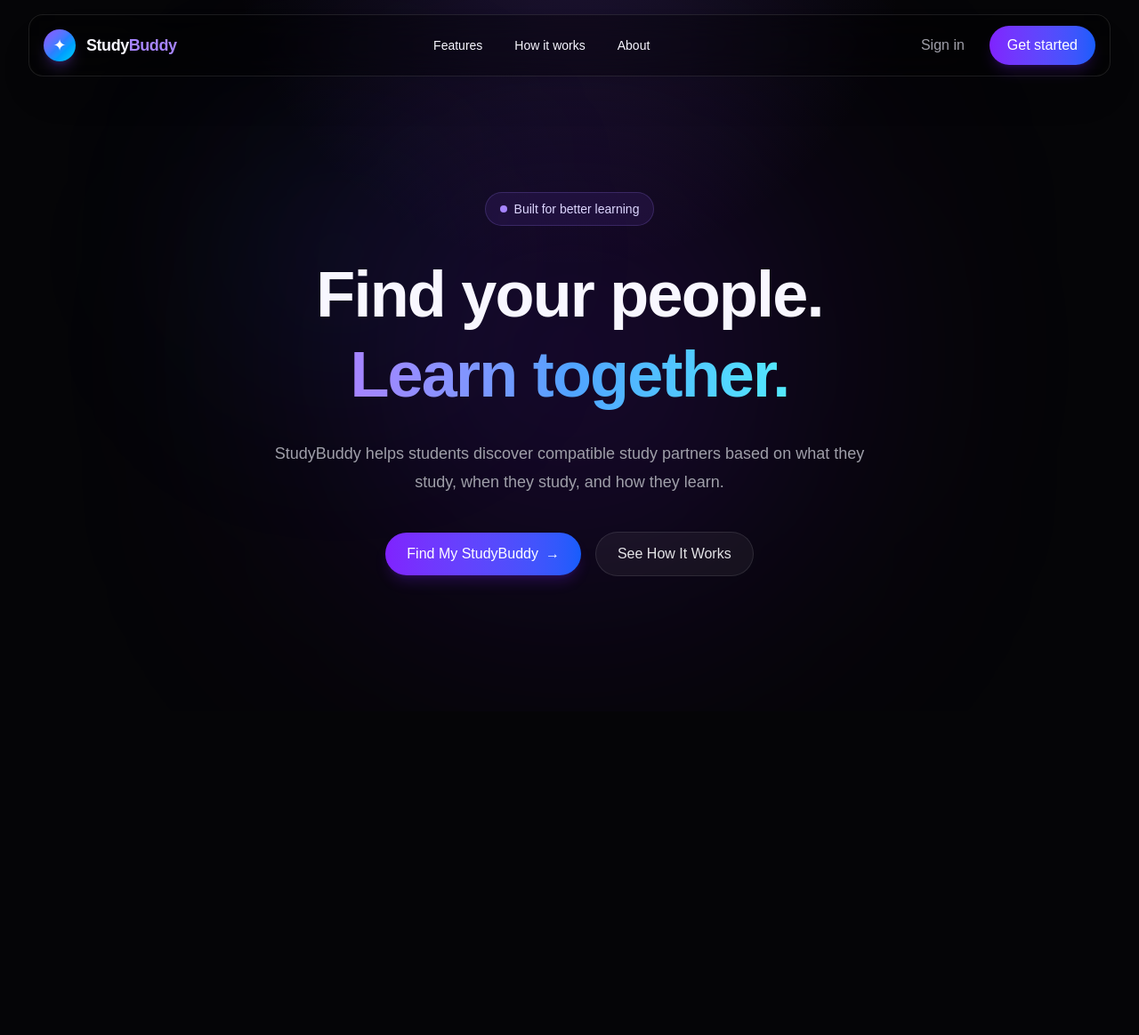
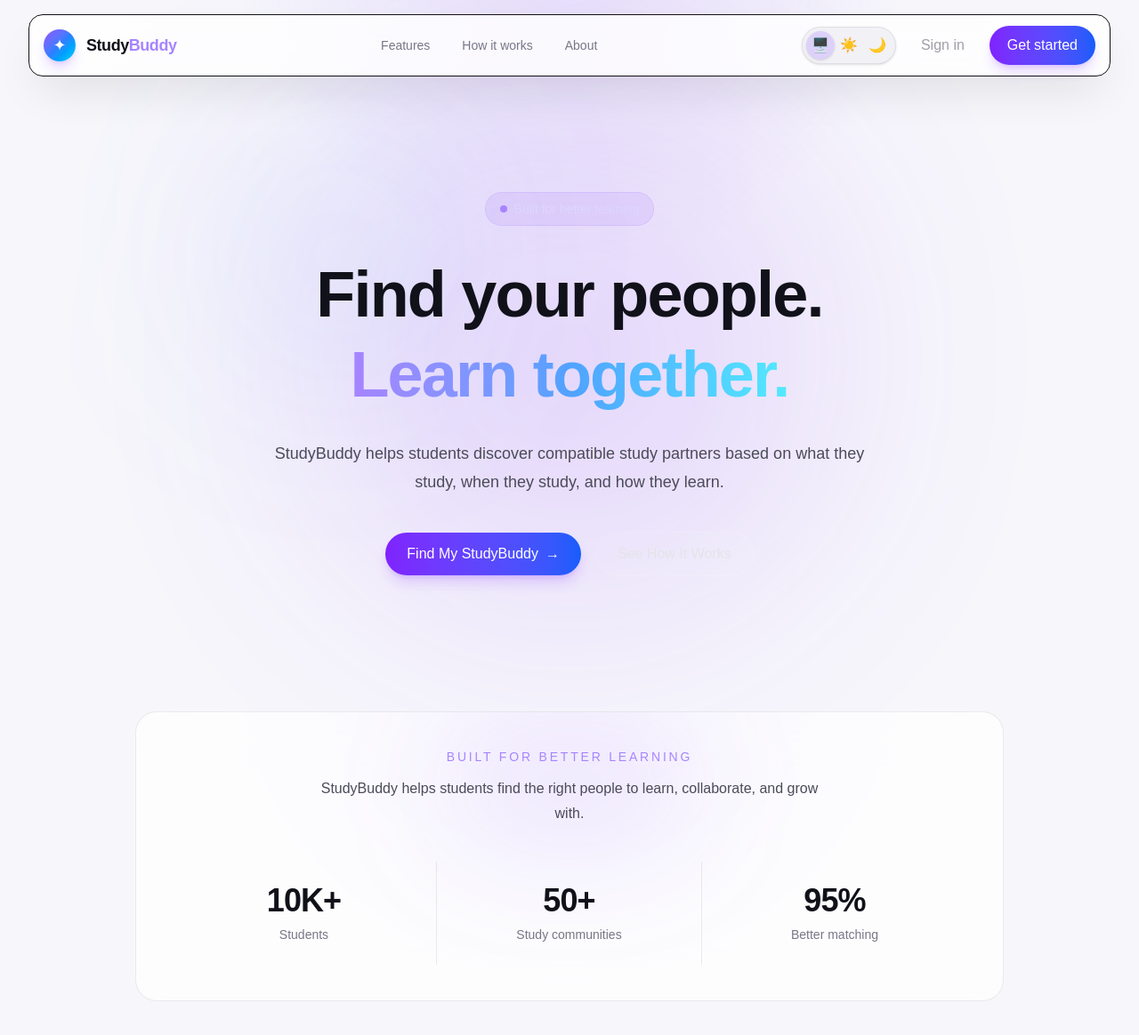
Before and after one commit to KmShoyab/StudyBuddy, a Next.js app in the folder frontend/: page / in a window 1280 px wide. Shown: the top 1164 px of the page at 89% size. Before the commit the page ends 800 px from the top, so only its background shows below. Built offline with nearby package versions, Linux system fonts and the light colour scheme.

Commit message:
Add trust stats section to landing page

```diff
--- a/frontend/app/globals.css
+++ b/frontend/app/globals.css
@@ -31,6 +31,21 @@
   --radius-xl: 1.5rem;
   --radius-full: 9999px;
 }
+html.light {
+  --background: #f7f7fb;
+  --foreground: #11111a;
+
+  --surface: #ffffff;
+  --surface-soft: #f1f1f6;
+  --surface-elevated: #ffffff;
+
+  --border: rgba(17, 17, 26, 0.08);
+  --border-strong: rgba(17, 17, 26, 0.14);
+
+  --text-primary: #11111a;
+  --text-secondary: #4b4b5a;
+  --text-muted: #777787;
+}
 
 * {
   box-sizing: border-box;
@@ -56,6 +71,9 @@ body {
   font-family: Arial, Helvetica, sans-serif;
 
   min-height: 100vh;
+  transition:
+  background-color 300ms ease,
+  color 300ms ease;
 }
 
 button,
@@ -212,3 +230,42 @@ a {
     transition-duration: 0.01ms !important;
   }
 }
+/* Theme-aware utility helpers */
+
+.theme-surface {
+  background: var(--surface);
+  border-color: var(--border);
+}
+
+.theme-surface-soft {
+  background: var(--surface-soft);
+  border-color: var(--border);
+}
+
+.theme-text-primary {
+  color: var(--text-primary);
+}
+
+.theme-text-secondary {
+  color: var(--text-secondary);
+}
+
+.theme-text-muted {
+  color: var(--text-muted);
+}
+
+.theme-border {
+  border-color: var(--border);
+}
+
+.theme-border-strong {
+  border-color: var(--border-strong);
+}
+
+.theme-transition {
+  transition:
+    background-color 300ms ease,
+    border-color 300ms ease,
+    color 300ms ease,
+    box-shadow 300ms ease;
+}
--- a/frontend/app/page.tsx
+++ b/frontend/app/page.tsx
@@ -1,16 +1,15 @@
 import Navbar from "@/components/Navbar";
 import Button from "@/components/Button";
+import TrustStats from "@/components/TrustStats";
 
 export default function Home() {
   return (
     <main className="min-h-screen">
-
       {/* Navigation */}
       <Navbar />
 
       {/* Hero */}
       <section className="relative mx-auto flex min-h-screen max-w-7xl items-center justify-center overflow-hidden px-6 pb-20 pt-36 text-center">
-
         {/* Main glow */}
         <div className="pointer-events-none absolute left-1/2 top-1/2 -z-10 h-[500px] w-[500px] -translate-x-1/2 -translate-y-1/2 rounded-full bg-violet-600/20 blur-[140px]" />
 
@@ -18,7 +17,6 @@ export default function Home() {
         <div className="pointer-events-none absolute left-[20%] top-[20%] -z-10 h-[250px] w-[250px] rounded-full bg-blue-500/10 blur-[120px]" />
 
         <div className="max-w-4xl">
-
           {/* Badge */}
           <div className="mb-8 inline-flex items-center gap-2 rounded-full border border-violet-400/20 bg-violet-500/10 px-4 py-2 text-sm text-violet-200">
             <span className="h-2 w-2 rounded-full bg-violet-400 shadow-lg shadow-violet-400/80" />
@@ -26,19 +24,18 @@ export default function Home() {
           </div>
 
           {/* Heading */}
-          <h1 className="text-5xl font-extrabold leading-tight tracking-tight sm:text-6xl md:text-7xl">
+          <h1 className="theme-text-primary text-5xl font-extrabold leading-tight tracking-tight sm:text-6xl md:text-7xl">
             Find your people.
             <br />
-
             <span className="bg-gradient-to-r from-violet-400 via-blue-400 to-cyan-300 bg-clip-text text-transparent">
               Learn together.
             </span>
           </h1>
 
           {/* Description */}
-          <p className="mx-auto mt-7 max-w-2xl text-base leading-8 text-zinc-400 sm:text-lg">
-            StudyBuddy helps students discover compatible study partners
-            based on what they study, when they study, and how they learn.
+          <p className="theme-text-secondary mx-auto mt-7 max-w-2xl text-base leading-8 sm:text-lg">
+            StudyBuddy helps students discover compatible study partners based
+            on what they study, when they study, and how they learn.
           </p>
 
           {/* Buttons */}
@@ -48,13 +45,13 @@ export default function Home() {
               <span className="ml-2">→</span>
             </Button>
 
-            <Button variant="secondary">
-              See How It Works
-            </Button>
+            <Button variant="secondary">See How It Works</Button>
           </div>
+        </div>
+            </section>
 
-        </div>
-      </section>
+      {/* Trust Stats */}
+      <TrustStats />
 
     </main>
   );
--- a/frontend/components/Navbar.tsx
+++ b/frontend/components/Navbar.tsx
@@ -1,6 +1,7 @@
 "use client";
 
 import { useState } from "react";
+import ThemeToggle from "@/components/ThemeToggle";
 
 export default function Navbar() {
   const [mobileMenuOpen, setMobileMenuOpen] = useState(false);
@@ -8,8 +9,7 @@ export default function Navbar() {
   return (
     <header className="fixed inset-x-0 top-0 z-50">
       <div className="mx-auto max-w-7xl px-4 py-4 sm:px-6 lg:px-8">
-        <nav className="flex items-center justify-between rounded-2xl border border-white/10 bg-black/30 px-4 py-3 shadow-2xl shadow-black/10 backdrop-blur-xl">
-
+        <nav className="theme-transition flex items-center justify-between rounded-2xl border bg-[var(--surface)]/80 px-4 py-3 shadow-2xl shadow-black/10 backdrop-blur-xl">
           {/* Logo */}
           <a
             href="/"
@@ -22,7 +22,7 @@ export default function Navbar() {
               <span className="absolute inset-0 -translate-x-full bg-white/20 transition-transform duration-500 group-hover:translate-x-full" />
             </span>
 
-            <span className="text-lg font-bold tracking-tight">
+            <span className="theme-text-primary text-lg font-bold tracking-tight">
               Study<span className="text-violet-400">Buddy</span>
             </span>
           </a>
@@ -35,7 +35,10 @@ export default function Navbar() {
           </div>
 
           {/* Desktop actions */}
+          {/* Desktop actions */}
           <div className="hidden items-center gap-3 md:flex">
+            <ThemeToggle />
+
             <button className="rounded-full px-4 py-2 text-sm font-medium text-zinc-400 transition hover:bg-white/5 hover:text-white">
               Sign in
             </button>
@@ -59,7 +62,7 @@ export default function Navbar() {
 
         {/* Mobile navigation */}
         <div
-          className={`mt-2 overflow-hidden rounded-2xl border border-white/10 bg-black/70 backdrop-blur-xl transition-all duration-300 md:hidden ${
+          className={`theme-transition mt-2 overflow-hidden rounded-2xl border bg-[var(--surface)]/95 backdrop-blur-xl transition-all duration-300 md:hidden ${
             mobileMenuOpen
               ? "max-h-[500px] translate-y-0 opacity-100"
               : "pointer-events-none max-h-0 -translate-y-2 opacity-0"
@@ -113,7 +116,7 @@ function NavLink({
   return (
     <a
       href={href}
-      className="rounded-full px-4 py-2 text-sm text-zinc-400 transition hover:bg-white/5 hover:text-white"
+      className="theme-text-muted rounded-full px-4 py-2 text-sm transition hover:bg-black/5 hover:text-[var(--text-primary)] dark:hover:bg-white/5"
     >
       {children}
     </a>
@@ -133,7 +136,7 @@ function MobileNavLink({
     <a
       href={href}
       onClick={onClick}
-      className="rounded-xl px-4 py-3 text-sm text-zinc-300 transition hover:bg-white/5 hover:text-white"
+      className="theme-text-secondary rounded-xl px-4 py-3 text-sm transition hover:bg-black/5 hover:text-[var(--text-primary)] dark:hover:bg-white/5"
     >
       {children}
     </a>
--- /dev/null
+++ b/frontend/components/ThemeToggle.tsx
@@ -0,0 +1,102 @@
+"use client";
+
+import { useEffect, useState } from "react";
+
+type Theme = "dark" | "light" | "system";
+
+export default function ThemeToggle() {
+  const [theme, setTheme] = useState<Theme>("system");
+
+  useEffect(() => {
+    const savedTheme = localStorage.getItem("studybuddy-theme") as Theme | null;
+
+    if (
+      savedTheme === "dark" ||
+      savedTheme === "light" ||
+      savedTheme === "system"
+    ) {
+      setTheme(savedTheme);
+    }
+  }, []);
+
+  useEffect(() => {
+    const root = document.documentElement;
+
+    if (theme === "dark") {
+      root.classList.add("dark");
+      root.classList.remove("light");
+    }
+
+    if (theme === "light") {
+      root.classList.add("light");
+      root.classList.remove("dark");
+    }
+
+    if (theme === "system") {
+      const prefersDark = window.matchMedia(
+        "(prefers-color-scheme: dark)"
+      ).matches;
+
+      root.classList.toggle("dark", prefersDark);
+      root.classList.toggle("light", !prefersDark);
+    }
+
+    localStorage.setItem("studybuddy-theme", theme);
+  }, [theme]);
+
+  return (
+    <div className="flex items-center rounded-full border border-[var(--border)] bg-[var(--surface-soft)] p-1 shadow-sm">
+      <ThemeButton
+        active={theme === "system"}
+        label="System theme"
+        onClick={() => setTheme("system")}
+      >
+        🖥️
+      </ThemeButton>
+
+      <ThemeButton
+        active={theme === "light"}
+        label="Light theme"
+        onClick={() => setTheme("light")}
+      >
+        ☀️
+      </ThemeButton>
+
+      <ThemeButton
+        active={theme === "dark"}
+        label="Dark theme"
+        onClick={() => setTheme("dark")}
+      >
+        🌙
+      </ThemeButton>
+    </div>
+  );
+}
+
+function ThemeButton({
+  active,
+  label,
+  onClick,
+  children,
+}: {
+  active: boolean;
+  label: string;
+  onClick: () => void;
+  children: React.ReactNode;
+}) {
+  return (
+    <button
+      type="button"
+      aria-label={label}
+      aria-pressed={active}
+      onClick={onClick}
+      className={`flex h-8 w-8 items-center justify-center rounded-full text-sm transition-all duration-300 ${
+        active
+          ? "bg-violet-500/20 text-violet-300 shadow-sm"
+          : "text-[var(--text-muted)] hover:bg-black/5 hover:text-[var(--text-primary)] dark:hover:bg-white/5"
+      }`}
+    >
+      {children}
+    </button>
+  );
+}
--- /dev/null
+++ b/frontend/components/TrustStats.tsx
@@ -0,0 +1,61 @@
+export default function TrustStats() {
+  return (
+    <section className="relative mx-auto max-w-5xl px-6 pb-24">
+      <div className="relative overflow-hidden rounded-3xl border border-[var(--border)] bg-[var(--surface)]/70 p-8 backdrop-blur-xl sm:p-10">
+
+        {/* Background glow */}
+        <div className="pointer-events-none absolute left-1/2 top-0 h-40 w-72 -translate-x-1/2 rounded-full bg-violet-500/10 blur-3xl" />
+
+        {/* Heading */}
+        <div className="relative text-center">
+          <p className="text-sm font-medium uppercase tracking-[0.2em] text-violet-400">
+            Built for better learning
+          </p>
+
+          <p className="theme-text-secondary mx-auto mt-3 max-w-xl text-sm leading-7 sm:text-base">
+            StudyBuddy helps students find the right people to learn,
+            collaborate, and grow with.
+          </p>
+        </div>
+
+        {/* Stats */}
+        <div className="relative mt-10 grid grid-cols-1 divide-y divide-[var(--border)] sm:grid-cols-3 sm:divide-x sm:divide-y-0">
+
+          {/* Stat 1 */}
+          <div className="px-4 py-6 text-center">
+            <p className="text-3xl font-extrabold tracking-tight text-[var(--text-primary)] sm:text-4xl">
+              10K+
+            </p>
+
+            <p className="mt-2 text-sm text-[var(--text-muted)]">
+              Students
+            </p>
+          </div>
+
+          {/* Stat 2 */}
+          <div className="px-4 py-6 text-center">
+            <p className="text-3xl font-extrabold tracking-tight text-[var(--text-primary)] sm:text-4xl">
+              50+
+            </p>
+
+            <p className="mt-2 text-sm text-[var(--text-muted)]">
+              Study communities
+            </p>
+          </div>
+
+          {/* Stat 3 */}
+          <div className="px-4 py-6 text-center">
+            <p className="text-3xl font-extrabold tracking-tight text-[var(--text-primary)] sm:text-4xl">
+              95%
+            </p>
+
+            <p className="mt-2 text-sm text-[var(--text-muted)]">
+              Better matching
+            </p>
+          </div>
+
+        </div>
+      </div>
+    </section>
+  );
+}
```
